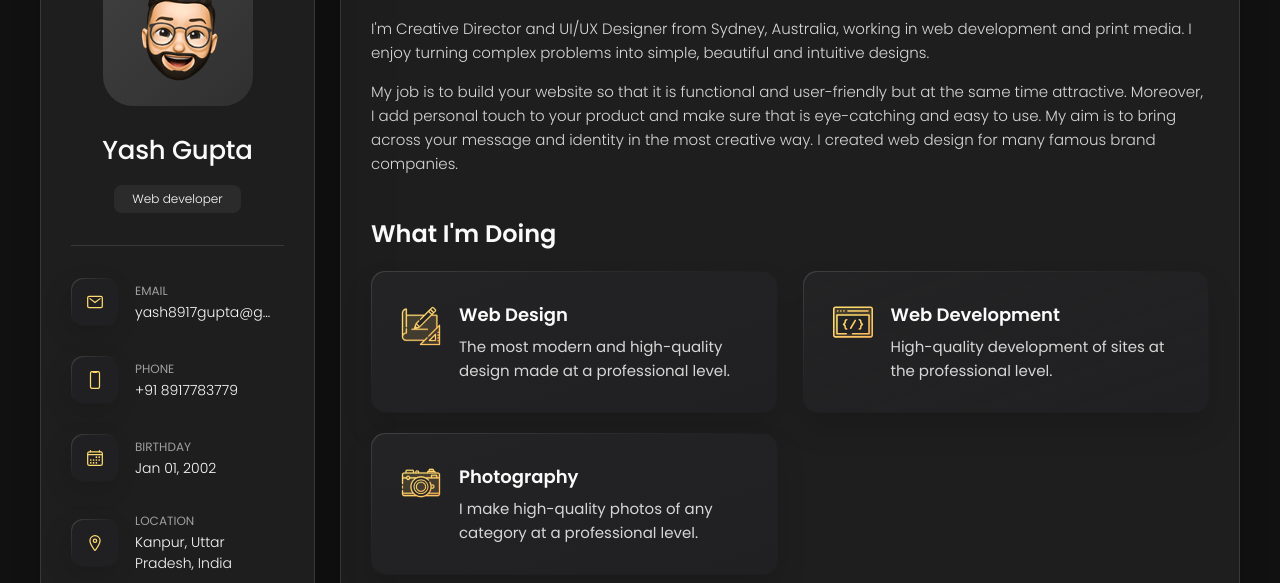
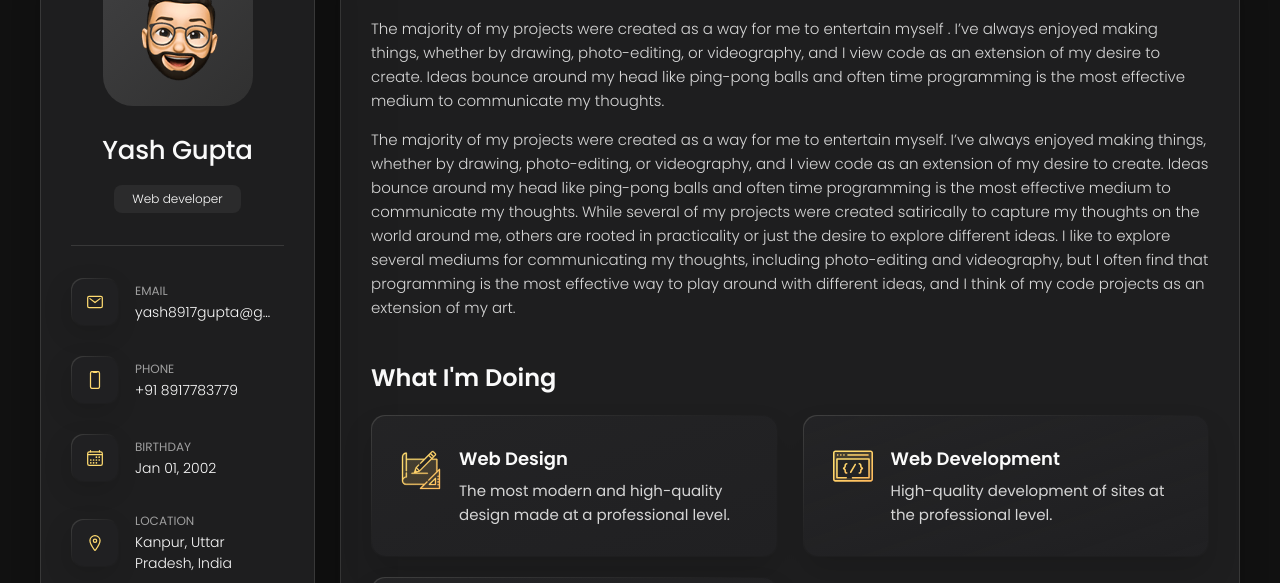
Before and after one commit to yash8917/vcard-personal-porfolio.github.io, a plain HTML site: page index.html in a window 1280 px wide. Shown: the part 162-745 px from the top of the page. Drawn offline with nearby package versions, Linux system fonts and the light colour scheme.

Commit message:
Update index.html

```diff
--- a/index.html
+++ b/index.html
@@ -209,17 +209,26 @@
 
         <section class="about-text">
           <p>
-            I'm Creative Director and UI/UX Designer from Sydney, Australia, working in web development and print media.
-            I enjoy
-            turning complex problems into simple, beautiful and intuitive designs.
+          The majority of my projects were created as a way for me to entertain myself
+            . I’ve always enjoyed making things, whether by drawing,
+            photo-editing, or videography, and I view code as an extension
+            of my desire to create. Ideas bounce around my
+            head like ping-pong balls and often time programming is the
+            most effective medium to communicate my thoughts.
           </p>
 
           <p>
-            My job is to build your website so that it is functional and user-friendly but at the same time attractive.
-            Moreover, I
-            add personal touch to your product and make sure that is eye-catching and easy to use. My aim is to bring
-            across your
-            message and identity in the most creative way. I created web design for many famous brand companies.
+          The majority of my projects were created as a way for me to entertain myself. I’ve always enjoyed making things,
+            whether by drawing, photo-editing, or videography, and I view code as an extension of my
+            desire to create. Ideas bounce around my head like ping-pong balls and often time programming
+            is the most effective medium to communicate my thoughts.
+
+            While several of my projects were created satirically to capture my thoughts
+            on the world around me, others are rooted in practicality or
+            just the desire to explore different ideas. I like to explore
+            several mediums for communicating my thoughts, including photo-editing and videography, but I often find
+            that programming is the most effective way to play around
+            with different ideas, and I think of my code projects as an extension of my art.
           </p>
         </section>
 
```
